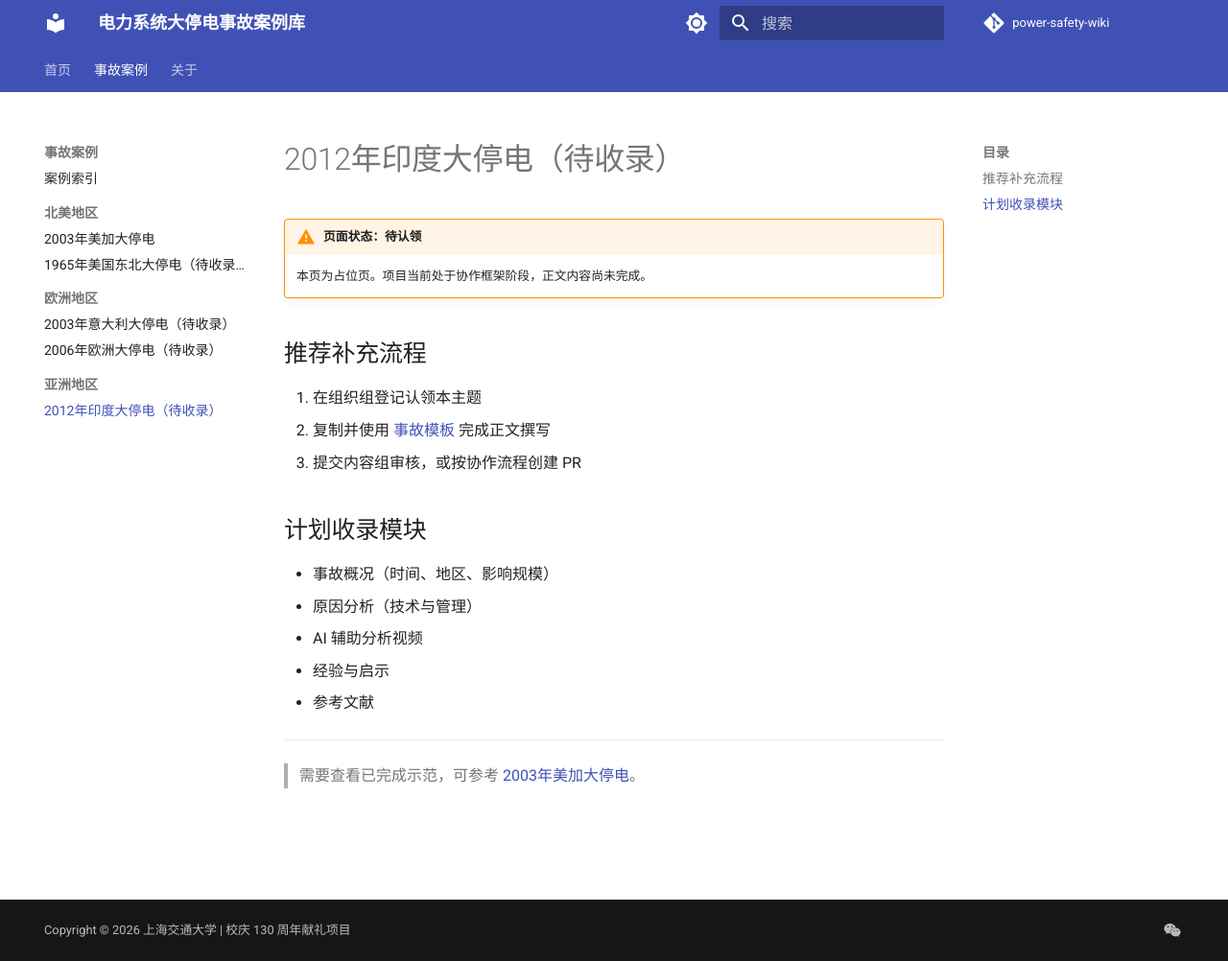
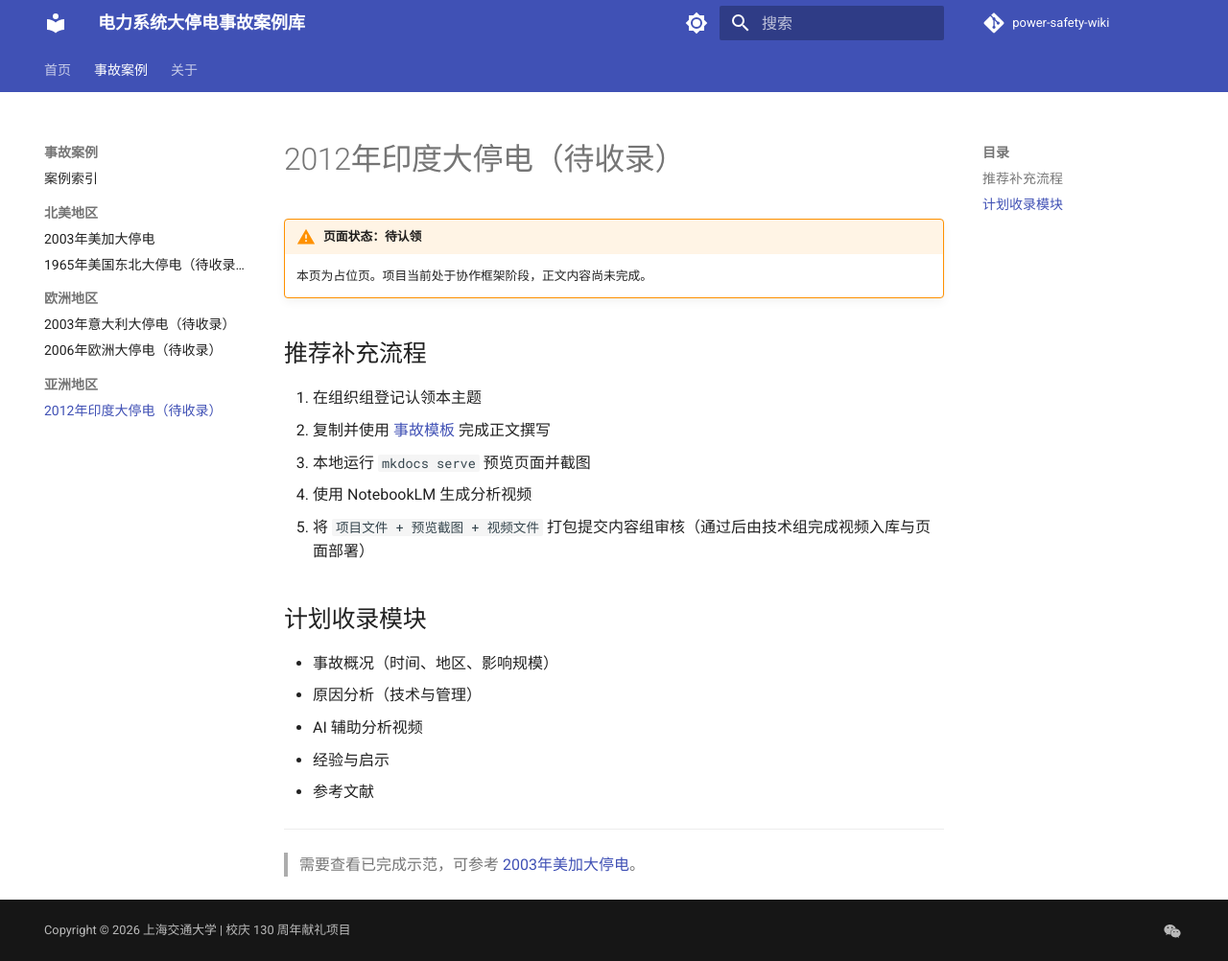
Before and after one commit to chenhui-su/power-safety-wiki, an MkDocs documentation site: the page built from docs/incidents/2012-india/index.md, in a window 1280 px wide and 1002 px high. Shown: the whole window at 96% size. Built offline with MkDocs 1.6.1 and Material for MkDocs 9.7.7, drawn with Linux system fonts in a browser that asks for light colours.

Commit message:
docs: 统一占位页推荐补充流程为提审链路

```diff
--- a/docs/incidents/2012-india/index.md
+++ b/docs/incidents/2012-india/index.md
@@ -7,7 +7,9 @@
 
 1. 在组织组登记认领本主题
 2. 复制并使用 [事故模板](../_template.md) 完成正文撰写
-3. 提交内容组审核，或按协作流程创建 PR
+3. 本地运行 `mkdocs serve` 预览页面并截图
+4. 使用 NotebookLM 生成分析视频
+5. 将 `项目文件 + 预览截图 + 视频文件` 打包提交内容组审核（通过后由技术组完成视频入库与页面部署）
 
 ## 计划收录模块
 
```
Also changed, not shown: docs/incidents/1965-us-northeast/index.md (+3 -1 lines), docs/incidents/2003-italy/index.md (+3 -1 lines), docs/incidents/2006-europe/index.md (+3 -1 lines).
